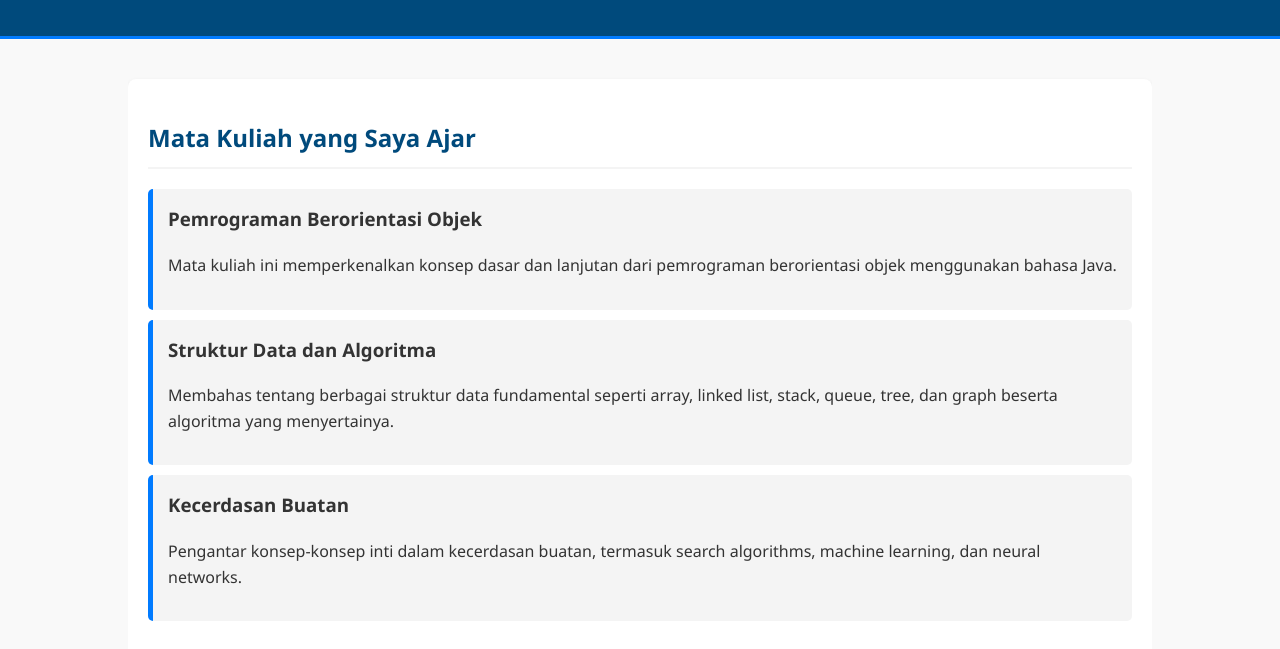
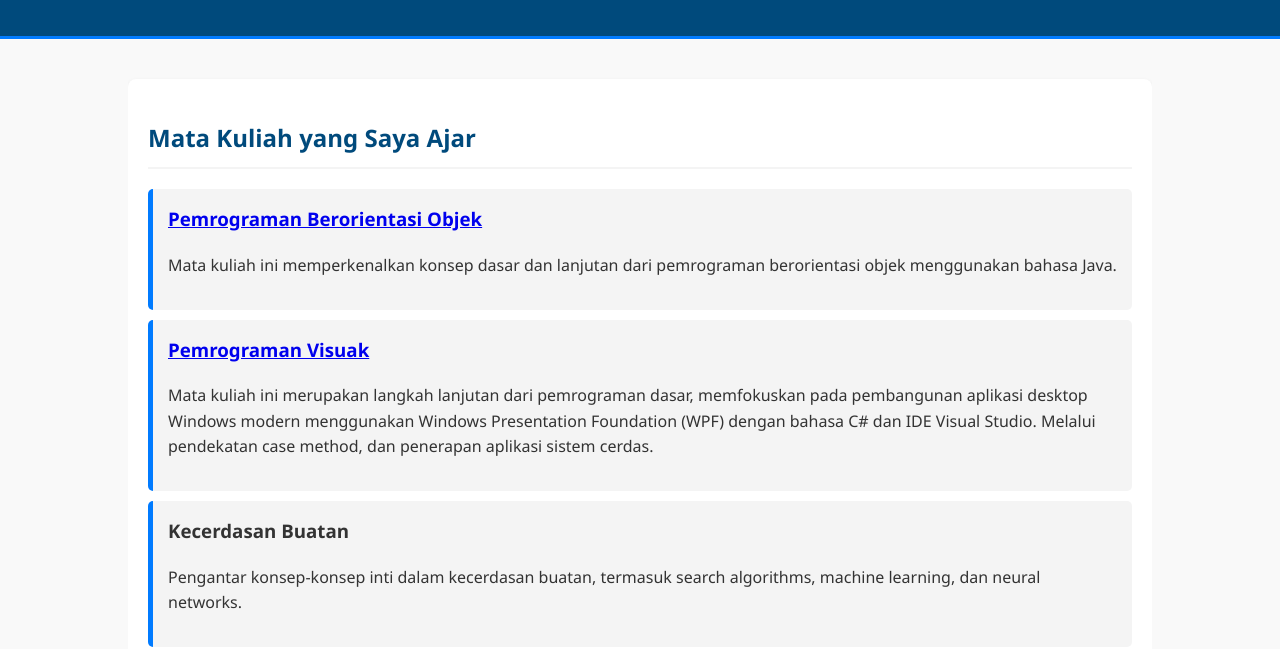
Before and after one commit to Hariatma17/hariatma17.github.io, a plain HTML site: page index.html in a window 1280 px wide. Shown: the part 167-816 px from the top of the page. Drawn offline with Linux system fonts and the light colour scheme.

Commit message:
Update index.html

```diff
--- a/index.html
+++ b/index.html
@@ -3,7 +3,7 @@
 <head>
     <meta charset="UTF-8">
     <meta name="viewport" content="width=device-width, initial-scale=1.0">
-    <title>Situs Pribadi Dino Hariatma Putra</title>
+    <title>Dino Hariatma Putra</title>
     <style>
         body {
             font-family: 'Segoe UI', Tahoma, Geneva, Verdana, sans-serif;
@@ -89,12 +89,12 @@
             <h2>Mata Kuliah yang Saya Ajar</h2>
             <ul class="course-list">
                 <li>
-                    <h3>Pemrograman Berorientasi Objek</h3>
+                    <h3><a href="#">Pemrograman Berorientasi Objek</a></h3>
                     <p>Mata kuliah ini memperkenalkan konsep dasar dan lanjutan dari pemrograman berorientasi objek menggunakan bahasa Java.</p>
                 </li>
                 <li>
-                    <h3>Struktur Data dan Algoritma</h3>
-                    <p>Membahas tentang berbagai struktur data fundamental seperti array, linked list, stack, queue, tree, dan graph beserta algoritma yang menyertainya.</p>
+                    <h3><a href="#">Pemrograman Visuak</a></h3>
+                    <p>Mata kuliah ini merupakan langkah lanjutan dari pemrograman dasar, memfokuskan pada pembangunan aplikasi desktop Windows modern menggunakan Windows Presentation Foundation (WPF) dengan bahasa C# dan IDE Visual Studio. Melalui pendekatan case method, dan penerapan aplikasi sistem cerdas.</p>
                 </li>
                 <li>
                     <h3>Kecerdasan Buatan</h3>
```
